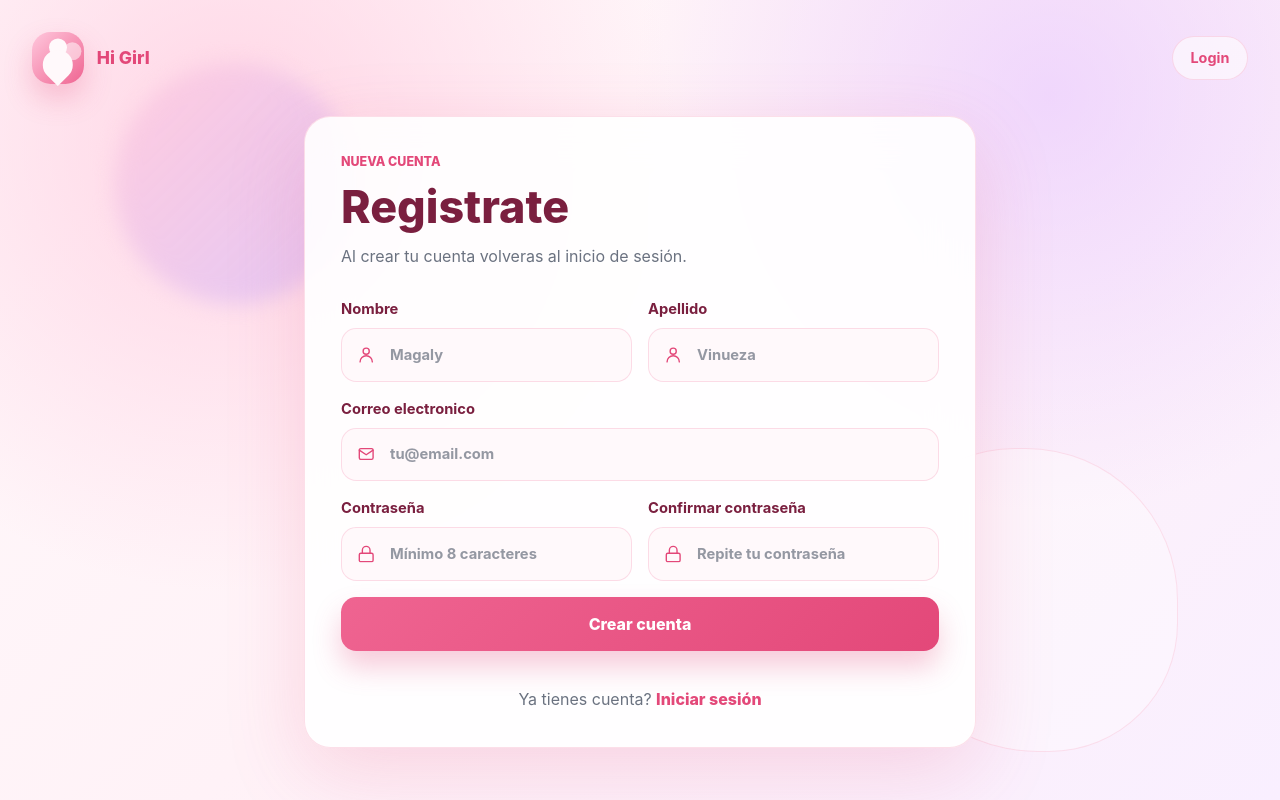
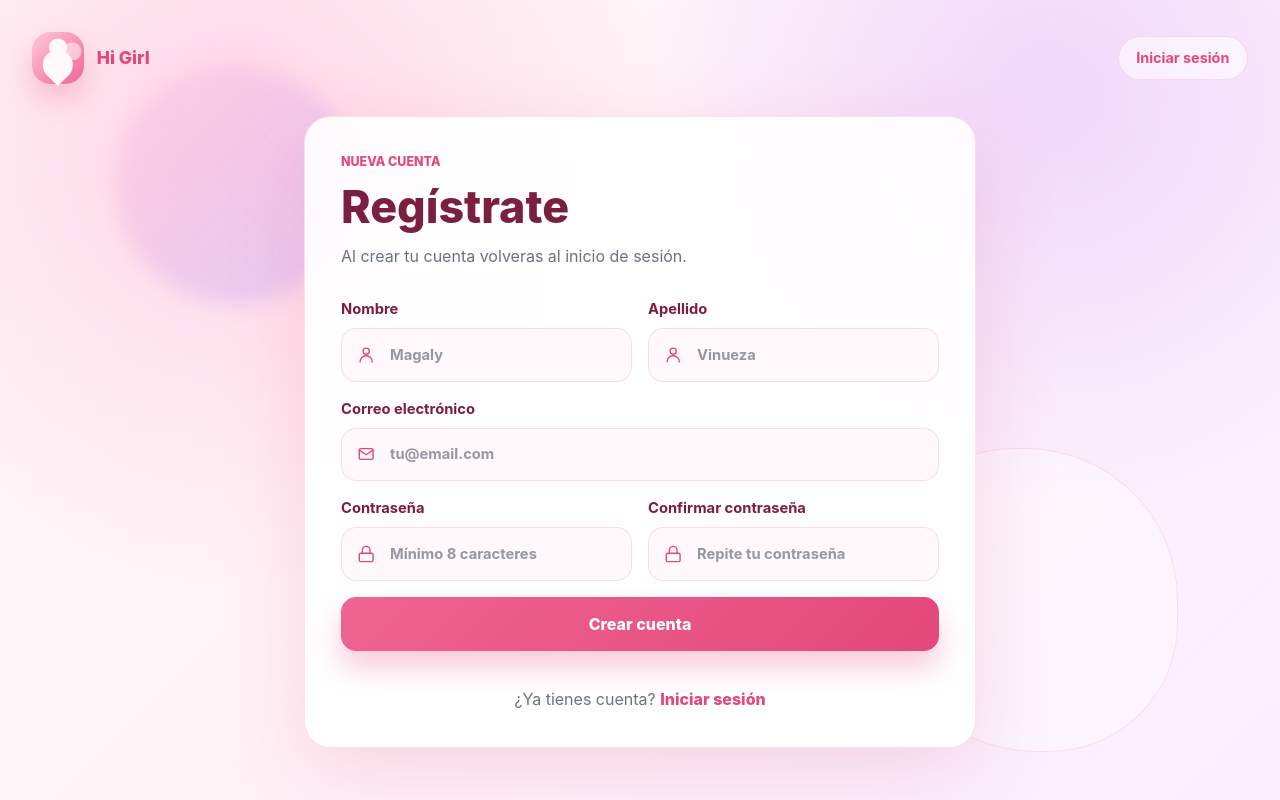
Before and after one commit to wavedev1796/higirlfrontend, a Next.js app: page /register in a window 1280 px wide. Built offline with nearby package versions, Linux system fonts and the light colour scheme; no server answers.

Commit message:
Fix visible spelling in auth UI

```diff
--- a/src/app/(auth)/login/page.tsx
+++ b/src/app/(auth)/login/page.tsx
@@ -37,7 +37,7 @@ export default function LoginPage() {
 
           <div className="preview-card message-card">
             <span aria-hidden="true">Hi</span>
-            <p>Tu proxima conexión puede empezar hoy.</p>
+            <p>Tu próxima conexión puede empezar hoy.</p>
           </div>
         </div>
       </section>
--- a/src/app/(auth)/register/page.tsx
+++ b/src/app/(auth)/register/page.tsx
@@ -12,14 +12,14 @@ export default function RegisterPage() {
             </span>
             <span>Hi Girl</span>
           </div>
-          <Link href={ROUTES.LOGIN}>Login</Link>
+          <Link href={ROUTES.LOGIN}>Iniciar sesión</Link>
       </nav>
 
       <section className="register-center" aria-label="Formulario de registro">
         <div className="login-card register-card">
           <div className="form-heading">
             <p className="eyebrow">Nueva cuenta</p>
-            <h2>Registrate</h2>
+            <h2>Regístrate</h2>
             <p>Al crear tu cuenta volveras al inicio de sesión.</p>
           </div>
 
--- a/src/features/auth/components/LoginForm.tsx
+++ b/src/features/auth/components/LoginForm.tsx
@@ -47,7 +47,7 @@ export function LoginForm() {
   return (
     <form id="login-form" className="login-form" onSubmit={handleSubmit}>
       <Input
-        label="Correo electronico"
+        label="Correo electrónico"
         type="email"
         placeholder="tu@email.com"
         value={email}
@@ -72,7 +72,7 @@ export function LoginForm() {
           <input type="checkbox" />
           Recordarme
         </label>
-        <a href="#recuperar">Olvide mi contraseña</a>
+        <a href="#recuperar">Olvidé mi contraseña</a>
       </div>
 
       <Button type="submit" isLoading={status === "loading"}>
--- a/src/features/auth/components/RegisterForm.tsx
+++ b/src/features/auth/components/RegisterForm.tsx
@@ -104,7 +104,7 @@ export function RegisterForm() {
       </div>
 
       <Input
-        label="Correo electronico"
+        label="Correo electrónico"
         name="email"
         type="email"
         placeholder="tu@email.com"
@@ -156,7 +156,7 @@ export function RegisterForm() {
       )}
 
       <p className="signup-note">
-        Ya tienes cuenta? <Link href={ROUTES.LOGIN}>Iniciar sesión</Link>
+        ¿Ya tienes cuenta? <Link href={ROUTES.LOGIN}>Iniciar sesión</Link>
       </p>
     </form>
   );
```
